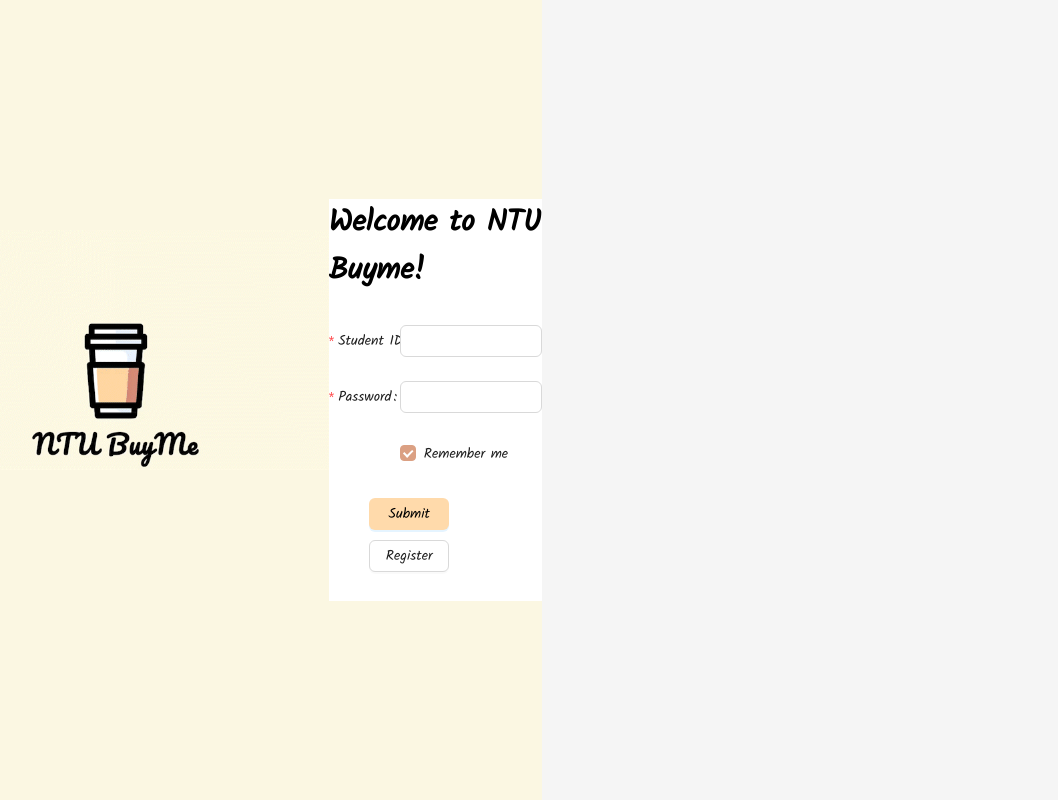
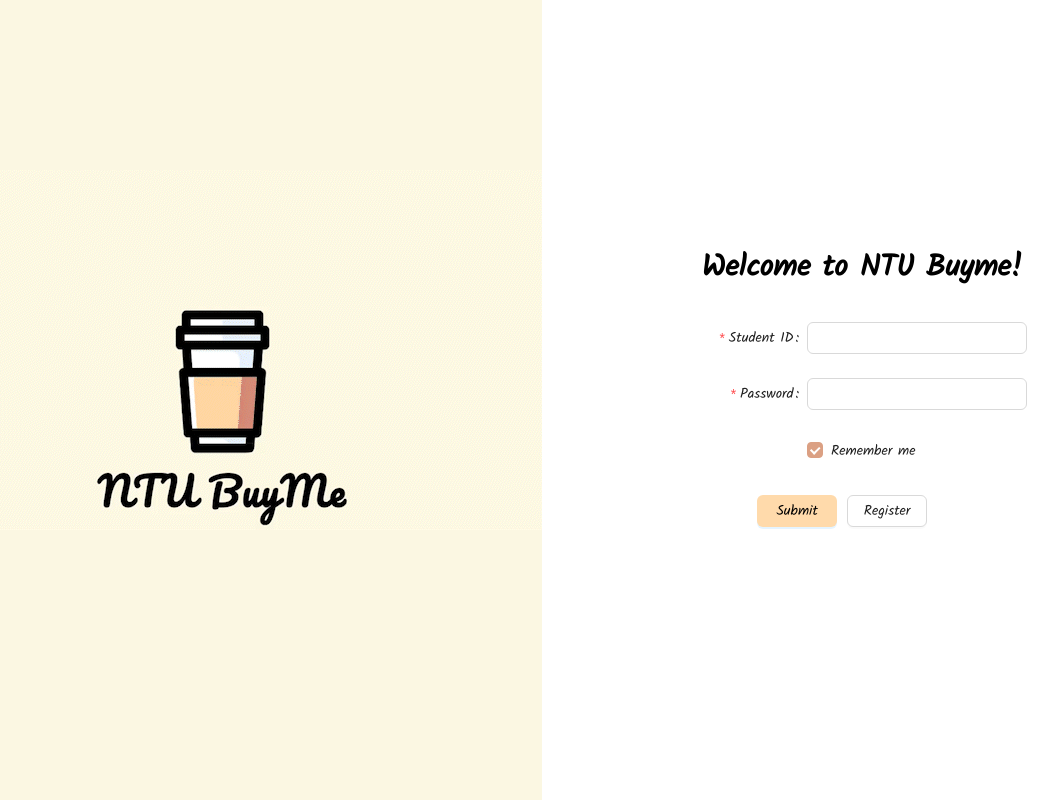
Before and after one commit to tsailawrence/NTUBuyME, a React (Create React App) app in the folder frontend/: page /login in a window 1280 px wide. Shown: the whole page, without its empty margins (98-1156 px from the left). Built offline with nearby package versions, Linux system fonts and the light colour scheme; no server answers.

Commit message:
Update Login.js

```diff
--- a/frontend/src/pages/Login.js
+++ b/frontend/src/pages/Login.js
@@ -8,10 +8,8 @@ import instance from '../api'
 const bcrypt = require('bcryptjs')
 
 const Login = ({ setLogin, setCollapsed }) => {
-    const { me, setMe, status, setStatus, setSignIn, id, setId,
-        LOCALSTORAGE_KEY,LOCALSTORAGE_STATUS } = useApp()
+    const { me, setMe, status, setStatus, setSignIn, id, setId } = useApp()
     const [password, setPassword] = useState('')
-    const [rememberMe, setRememberMe] = useState(true)
     const navigate = useNavigate()
 
     // useEffect(() => {
@@ -19,9 +17,6 @@ const Login = ({ setLogin, setCollapsed }) => {
     //         document.getElementById('submit').disabled = true
     //     else document.getElementById('submit').disabled = false
     // }, [id, password])
-
-
-    // console.log(rememberMe)
 
     const handleLogin = async () => {
         if (!id) {
@@ -61,8 +56,6 @@ const Login = ({ setLogin, setCollapsed }) => {
                         setMe(content.name)
                         setLogin(true)
                         setSignIn(true)
-                        localStorage.setItem(LOCALSTORAGE_KEY, id)
-                        localStorage.setItem(LOCALSTORAGE_STATUS, 'login')
                         setStatus({
                             type: 'success',
                             msg: 'Login successfully!',
@@ -84,14 +77,19 @@ const Login = ({ setLogin, setCollapsed }) => {
         <div
             style={{
                 display: 'flex',
-                width: '50%',
                 justifyContent: 'center',
                 height: '100vh',
-                alignItems: 'center',
-                backgroundColor: '#fbf7e2',
             }}
         >
-            <div className="loginFormContainer">
+            <div
+                style={{
+                    display: 'flex',
+                    width: '50%',
+                    justifyContent: 'center',
+                    alignItems: 'center',
+                    backgroundColor: '#fbf7e2',
+                }}
+            >
                 <img
                     src={require('../img/logo_animation.gif')}
                     alt="Logo"
```
